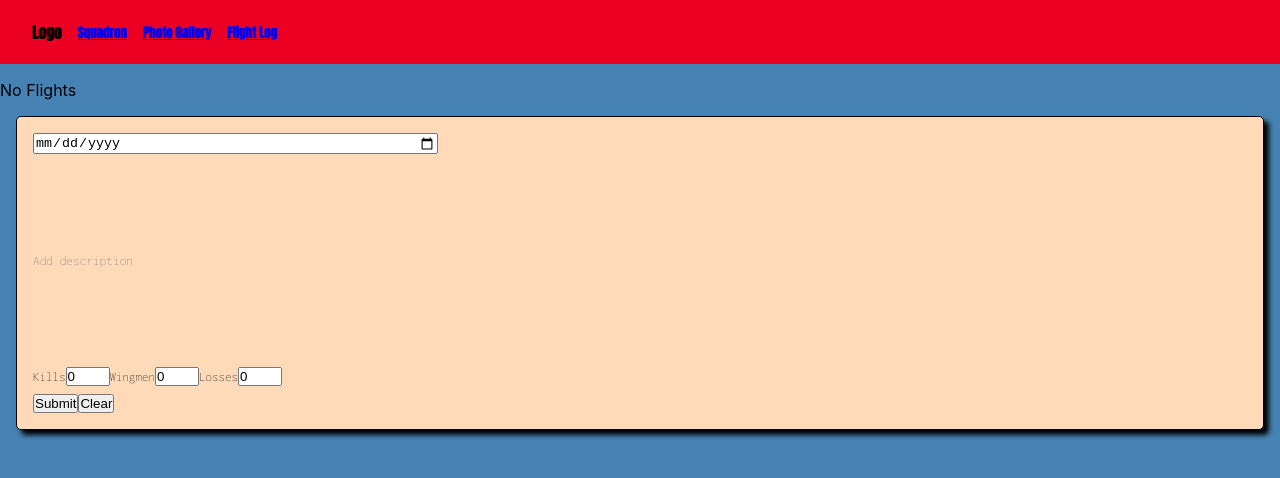
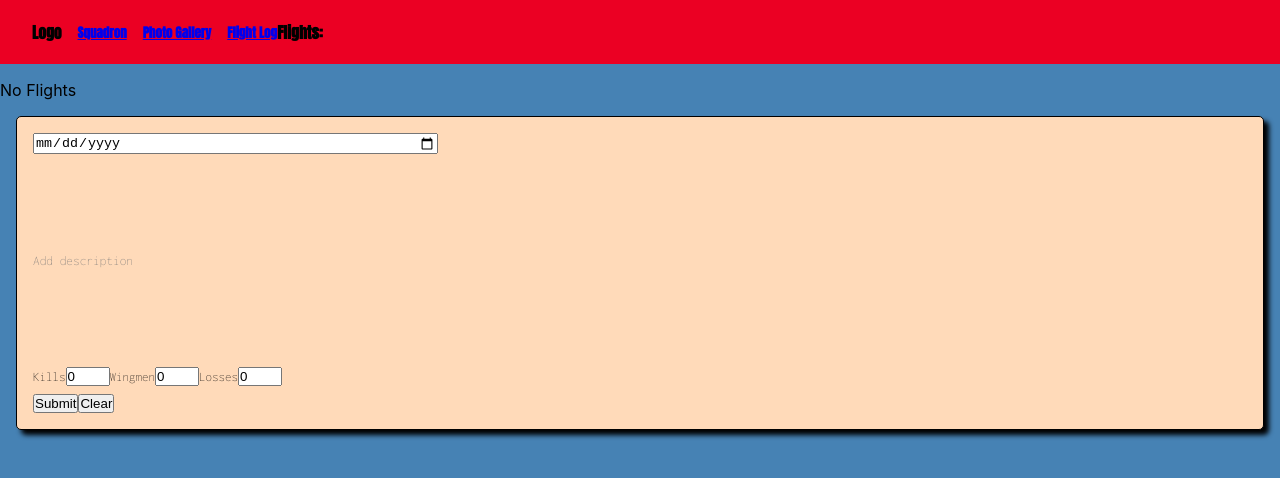
Before and after one commit to JWoltjen/squadron, a React (Create React App) app: page /FlightLog in a window 1280 px wide. Shown: the top 478 px of the page. Built offline with nearby package versions, Linux system fonts and the light colour scheme.

Commit message:
add flight counter to navbar

```diff
--- a/src/App.css
+++ b/src/App.css
@@ -75,6 +75,7 @@ nav {
   position: absolute;
   top: 0.5rem;
   left: 1rem;
+  font-weight: bolder;
   font-family: "Inconsolata", monospace;
 }
 
@@ -82,8 +83,6 @@ nav {
   margin-top: 2rem;
   margin-bottom: 2rem;
   display: flex;
-  justify-content: flex-start;
-  text-align: left;
   font-family: "Inconsolata", monospace;
 }
 .flight-card-buttons {
--- a/src/components/Navbar.js
+++ b/src/components/Navbar.js
@@ -1,7 +1,10 @@
-import React from 'react'
+import React, {useContext} from 'react'
 import {Link} from 'react-router-dom';
+import {FlightListContext} from '../contexts/FlightContext'
 
 function Navbar() {
+    const {flights} = useContext(FlightListContext)
+
     return (
         <nav>
             <h3>Logo</h3>
@@ -16,6 +19,9 @@ function Navbar() {
                      <li className='link'>Flight Log</li>
                 </Link>
             </ul>
+              <h3 className='nav-flight-stat'>
+                    Flights: {flights.length}
+                </h3>
         </nav>
     )
 }
```
